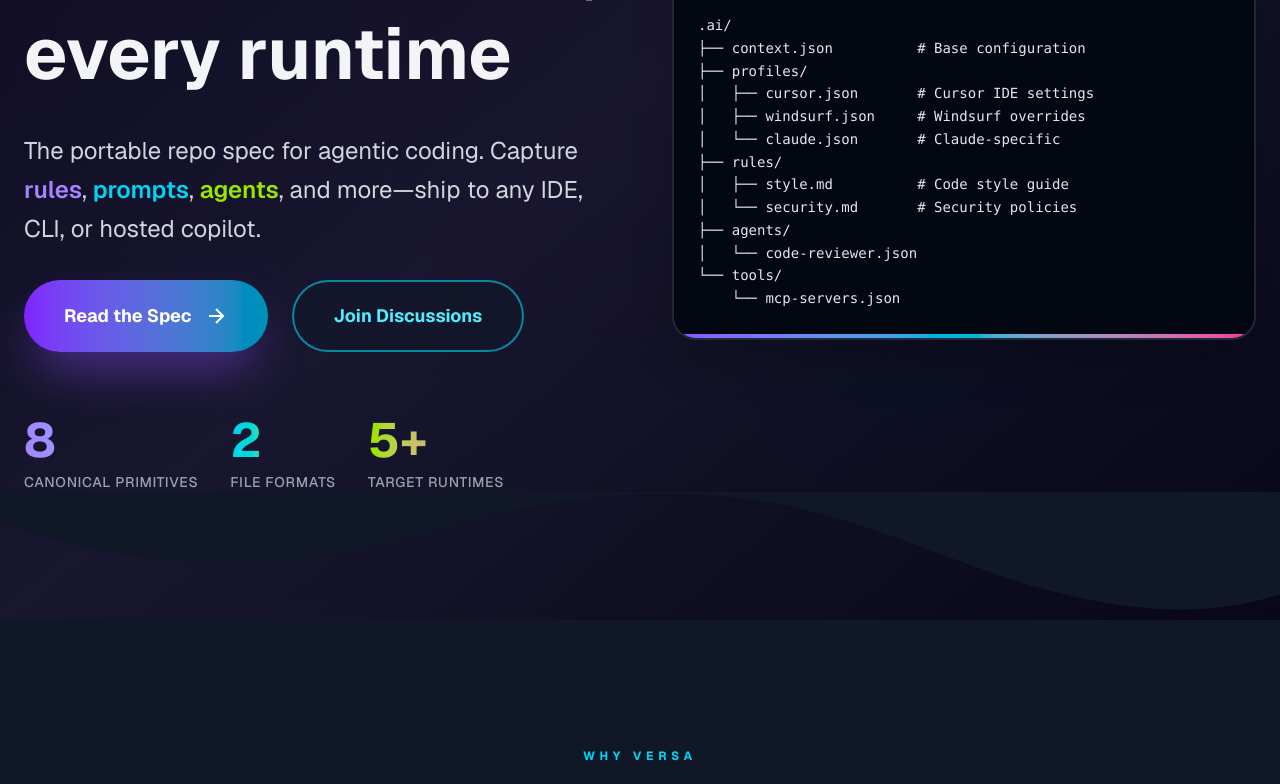
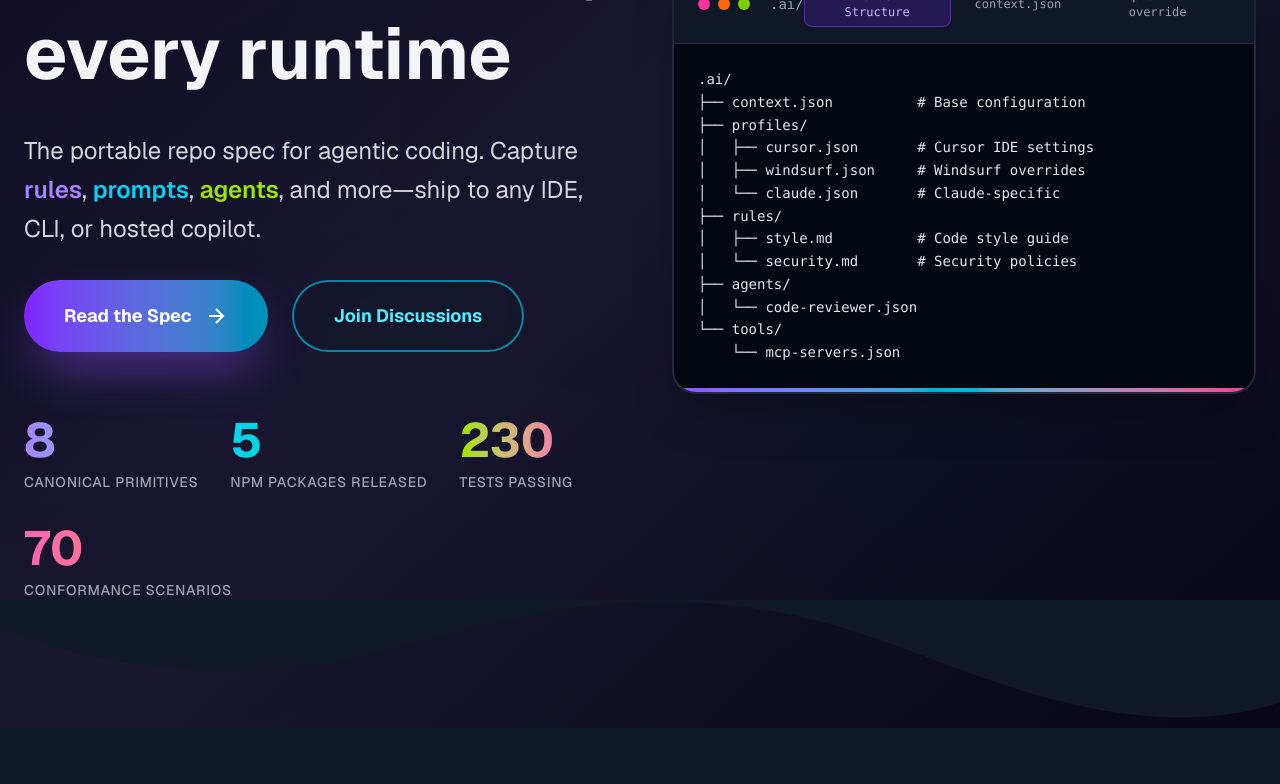
Before and after one commit to dotAIslash/dotaislash.github.io, a Next.js app: page / in a window 1280 px wide. Shown: the part 451-1235 px from the top of the page. Built offline with nearby package versions, Linux system fonts and the light colour scheme.

Commit message:
feat: update to reflect v1.0.0 release
- Update package.json version to 1.0.0
- Add release stats: 5 npm packages, 230 tests, 70 conformance scenarios
- Replace generic stats with v1.0.0 achievement metrics
- All packages (schemas, CLI, examples, adapters, conformance) released

```diff
--- a/app/page.tsx
+++ b/app/page.tsx
@@ -11,16 +11,22 @@
     gradient: "from-violet-400 to-cyan-400",
   },
   {
-    label: "File formats",
-    value: "2",
-    description: "Plain JSON for structure, Markdown for human-readable context",
+    label: "npm packages released",
+    value: "5",
+    description: "Schemas, CLI, Examples, Adapters, Conformance - all v1.0.0",
     gradient: "from-cyan-400 to-lime-400",
   },
   {
-    label: "Target runtimes",
-    value: "5+",
-    description: "Cursor, Windsurf, Claude, Codex, Aider, and more",
+    label: "Tests passing",
+    value: "230",
+    description: "Comprehensive test coverage across all packages",
     gradient: "from-lime-400 to-pink-400",
+  },
+  {
+    label: "Conformance scenarios",
+    value: "70",
+    description: "Black-box tests to certify VERSA-compatible runtimes",
+    gradient: "from-pink-400 to-orange-400",
   },
 ];
 
--- a/package.json
+++ b/package.json
@@ -1,6 +1,6 @@
 {
   "name": "dotaislash.github.io",
-  "version": "0.1.0",
+  "version": "1.0.0",
   "private": true,
   "scripts": {
     "dev": "next dev",
```
